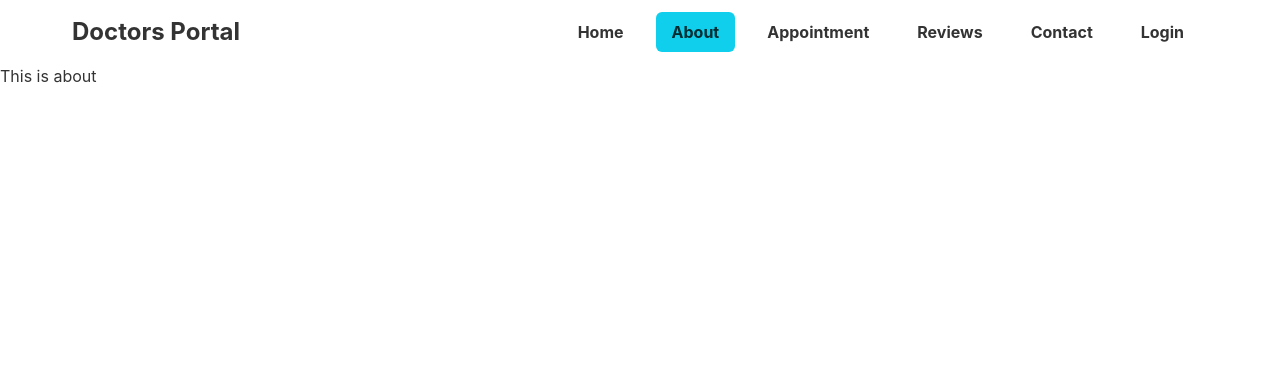
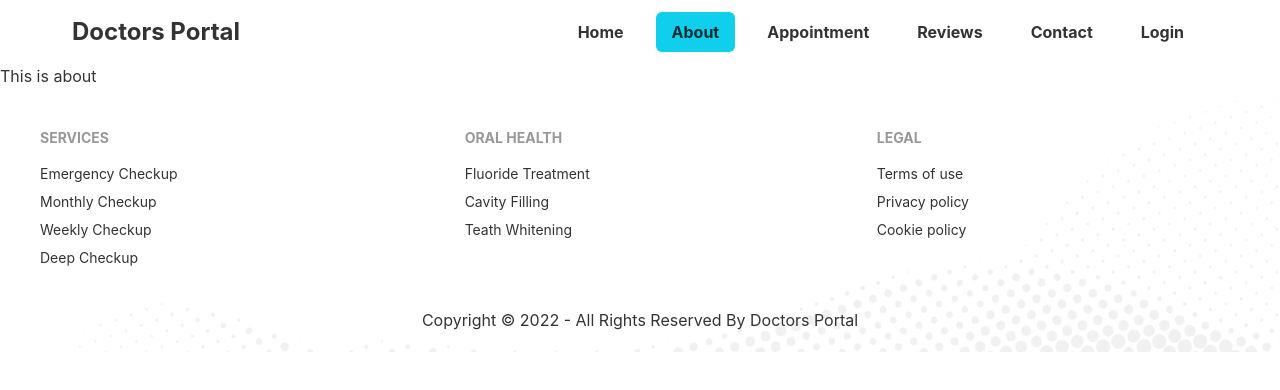
Before and after one commit to abujakariacse/doctors-portal-client, a React (Create React App) app: page /about in a window 1280 px wide. Shown: the top 390 px of the page. Built offline with nearby package versions, Linux system fonts and the light colour scheme.

Commit message:
footer done

```diff
--- a/src/App.js
+++ b/src/App.js
@@ -2,6 +2,7 @@ import { Route, Routes } from 'react-router-dom';
 import './App.css';
 import About from './Pages/About/About';
 import Home from './Pages/Home/Home';
+import Footer from './Pages/Shared/Footer/Footer';
 import Header from './Pages/Shared/Header/Header';
 
 function App() {
@@ -12,6 +13,7 @@ function App() {
           <Route path='/' element={<Home />}></Route>
           <Route path='about' element={<About />}></Route>
         </Routes>
+        <Footer />
       </Header>
 
 
--- a/src/Pages/Home/AppointmentBanner/AppointmentBanner.js
+++ b/src/Pages/Home/AppointmentBanner/AppointmentBanner.js
@@ -5,7 +5,7 @@ import PrimaryButton from '../../Shared/PrimaryButton';
 
 const AppointmentBanner = () => {
     return (
-        <div className="hero mt-40 mb-20" style={{ background: `url(${Appointment})` }} >
+        <div className="hero lg:mt-40 mt-16 mb-20" style={{ background: `url(${Appointment})` }} >
             <div className="bg-cover hero-content grid grid-cols-1 lg:grid-cols-2 rounded-sm mb-[-35px]">
                 <img src={doctor} className=" rounded-lg mt-[-140px] hidden lg:block" alt='appointment_banner' />
                 <div className='py-28'>
--- a/src/Pages/Home/Testimonials/Testimonials.js
+++ b/src/Pages/Home/Testimonials/Testimonials.js
@@ -13,7 +13,7 @@ const Testimonials = () => {
 
     ];
     return (
-        <section className='lg:px-14 text-center mb-36'>
+        <section className='lg:px-14 text-center lg:mb-36'>
             <div className='flex items-center'>
                 <div className='flex-1'>
                     <h2 className='text-xl text-primary'>Testimonial</h2>
@@ -23,7 +23,7 @@ const Testimonials = () => {
                     <img className='lg:w-48 w-12' src={quote} alt="" />
                 </div>
             </div>
-            <div className='grid lg:grid-cols-3 grid-cols-1 gap-7'>
+            <div className='grid lg:grid-cols-3 grid-cols-1 gap-4'>
                 {
                     reviews.map(review => <Review
                         key={review._id}
--- a/src/Pages/Shared/Footer/Footer.js
+++ b/src/Pages/Shared/Footer/Footer.js
@@ -1,10 +1,37 @@
 import React from 'react';
+import { Link } from 'react-router-dom';
+import FooterImg from '../../../assets/images/footer.png';
 
 const Footer = () => {
+    const year = new Date().getFullYear();
     return (
-        <div>
+        <footer style={{ background: `url(${FooterImg})`, backgroundSize: 'cover' }}>
+            <div className="footer p-10">
+                <div>
+                    <span className="footer-title">Services</span>
+                    <Link to='' className="link link-hover">Emergency Checkup</Link>
+                    <Link to='' className="link link-hover">Monthly Checkup</Link>
+                    <Link to='' className="link link-hover">Weekly Checkup</Link>
+                    <Link to='' className="link link-hover">Deep Checkup</Link>
+                </div>
+                <div>
+                    <span className="footer-title">ORAL HEALTH</span>
+                    <Link to='' className="link link-hover">Fluoride Treatment  </Link>
+                    <Link to='' className="link link-hover">Cavity Filling</Link>
+                    <Link to='' className="link link-hover">Teath Whitening</Link>
 
-        </div>
+                </div>
+                <div>
+                    <span className="footer-title">Legal</span>
+                    <Link to='' className="link link-hover">Terms of use</Link>
+                    <Link to='' className="link link-hover">Privacy policy</Link>
+                    <Link to='' className="link link-hover">Cookie policy</Link>
+                </div>
+            </div>
+            <div className='mb-5'>
+                <p className='text-center text-xs lg:text-base'>Copyright © {year} - All Rights Reserved By Doctors Portal</p>
+            </div>
+        </footer>
     );
 };
 
```
Also changed, not shown: src/assets/icons/logo.png (added).
